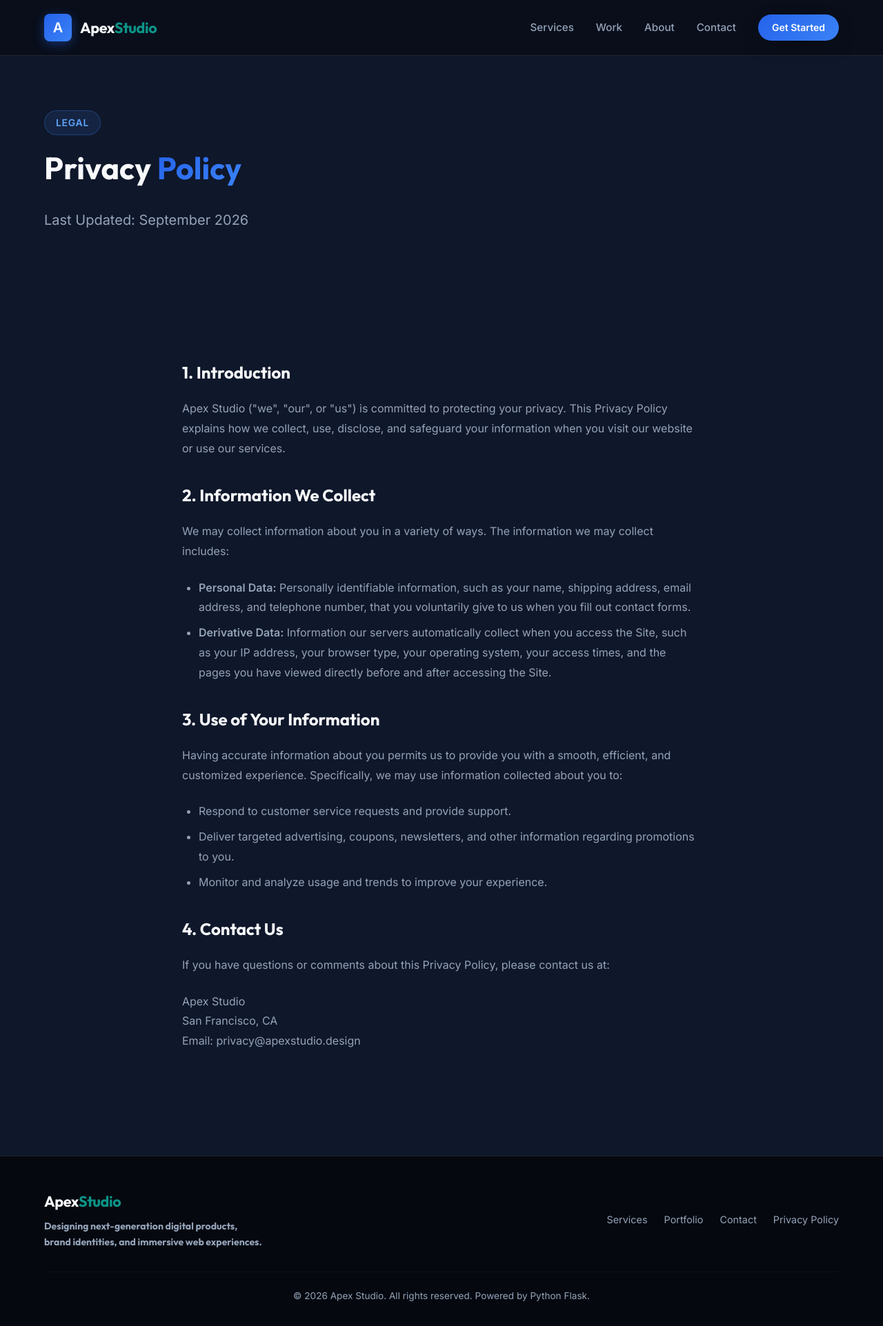
After one commit to FarrukhHGithub/----3Python-, a Flask app: page /privacy in a window 1280 px wide. The commit adds this page. Shown: the whole page at 69% size. Run offline with Flask 3, Linux system fonts and the light colour scheme.

Commit message:
first commit

```diff
--- a/app.py
+++ b/app.py
@@ -80,6 +80,13 @@ def about():
         team=TEAM
     )
 
+@app.route("/privacy")
+def privacy():
+    return render_template(
+        "privacy.html",
+        title="Privacy Policy · Apex Studio"
+    )
+
 @app.errorhandler(404)
 def not_found(e):
     return render_template("errors/404.html", title="404 Not Found"), 404
--- a/templates/partials/footer.html
+++ b/templates/partials/footer.html
@@ -8,10 +8,10 @@
                 </p>
             </div>
             <ul class="footer-links">
-                <li><a href="#services" class="footer-link">Services</a></li>
-                <li><a href="#portfolio" class="footer-link">Portfolio</a></li>
-                <li><a href="#contact" class="footer-link">Contact</a></li>
-                <li><a href="#" class="footer-link">Privacy Policy</a></li>
+                <li><a href="{{ url_for('home') }}#services" class="footer-link">Services</a></li>
+                <li><a href="{{ url_for('home') }}#portfolio" class="footer-link">Portfolio</a></li>
+                <li><a href="{{ url_for('home') }}#contact" class="footer-link">Contact</a></li>
+                <li><a href="{{ url_for('privacy') }}" class="footer-link">Privacy Policy</a></li>
             </ul>
         </div>
         <div class="footer-bottom">
--- /dev/null
+++ b/templates/privacy.html
@@ -0,0 +1,45 @@
+{% extends "base.html" %}
+
+{% block content %}
+<section class="privacy-hero" style="padding-top: 10rem; padding-bottom: 4rem;">
+    <div class="container">
+        <div class="section-header" style="text-align: left;">
+            <span class="section-tag">Legal</span>
+            <h1 class="section-title">Privacy <span>Policy</span></h1>
+            <p class="hero-description" style="margin-top: 1.5rem; margin-inline: 0;">
+                Last Updated: September 2026
+            </p>
+        </div>
+    </div>
+</section>
+
+<section class="privacy-content" style="padding: 2rem 0 8rem 0;">
+    <div class="container" style="max-width: 800px; margin: 0 auto; line-height: 1.8; color: var(--text-muted);">
+        <h2 style="color: var(--text-main); font-family: var(--font-heading); margin-bottom: 1rem; margin-top: 2rem;">1. Introduction</h2>
+        <p style="margin-bottom: 1.5rem;">Apex Studio ("we", "our", or "us") is committed to protecting your privacy. This Privacy Policy explains how we collect, use, disclose, and safeguard your information when you visit our website or use our services.</p>
+
+        <h2 style="color: var(--text-main); font-family: var(--font-heading); margin-bottom: 1rem; margin-top: 2rem;">2. Information We Collect</h2>
+        <p style="margin-bottom: 1.5rem;">We may collect information about you in a variety of ways. The information we may collect includes:</p>
+        <ul style="margin-bottom: 1.5rem; padding-left: 1.5rem;">
+            <li style="margin-bottom: 0.5rem;"><strong>Personal Data:</strong> Personally identifiable information, such as your name, shipping address, email address, and telephone number, that you voluntarily give to us when you fill out contact forms.</li>
+            <li style="margin-bottom: 0.5rem;"><strong>Derivative Data:</strong> Information our servers automatically collect when you access the Site, such as your IP address, your browser type, your operating system, your access times, and the pages you have viewed directly before and after accessing the Site.</li>
+        </ul>
+
+        <h2 style="color: var(--text-main); font-family: var(--font-heading); margin-bottom: 1rem; margin-top: 2rem;">3. Use of Your Information</h2>
+        <p style="margin-bottom: 1.5rem;">Having accurate information about you permits us to provide you with a smooth, efficient, and customized experience. Specifically, we may use information collected about you to:</p>
+        <ul style="margin-bottom: 1.5rem; padding-left: 1.5rem;">
+            <li style="margin-bottom: 0.5rem;">Respond to customer service requests and provide support.</li>
+            <li style="margin-bottom: 0.5rem;">Deliver targeted advertising, coupons, newsletters, and other information regarding promotions to you.</li>
+            <li style="margin-bottom: 0.5rem;">Monitor and analyze usage and trends to improve your experience.</li>
+        </ul>
+
+        <h2 style="color: var(--text-main); font-family: var(--font-heading); margin-bottom: 1rem; margin-top: 2rem;">4. Contact Us</h2>
+        <p style="margin-bottom: 1.5rem;">If you have questions or comments about this Privacy Policy, please contact us at:</p>
+        <p style="margin-bottom: 1.5rem;">
+            Apex Studio<br>
+            San Francisco, CA<br>
+            Email: privacy@apexstudio.design
+        </p>
+    </div>
+</section>
+{% endblock %}
```
